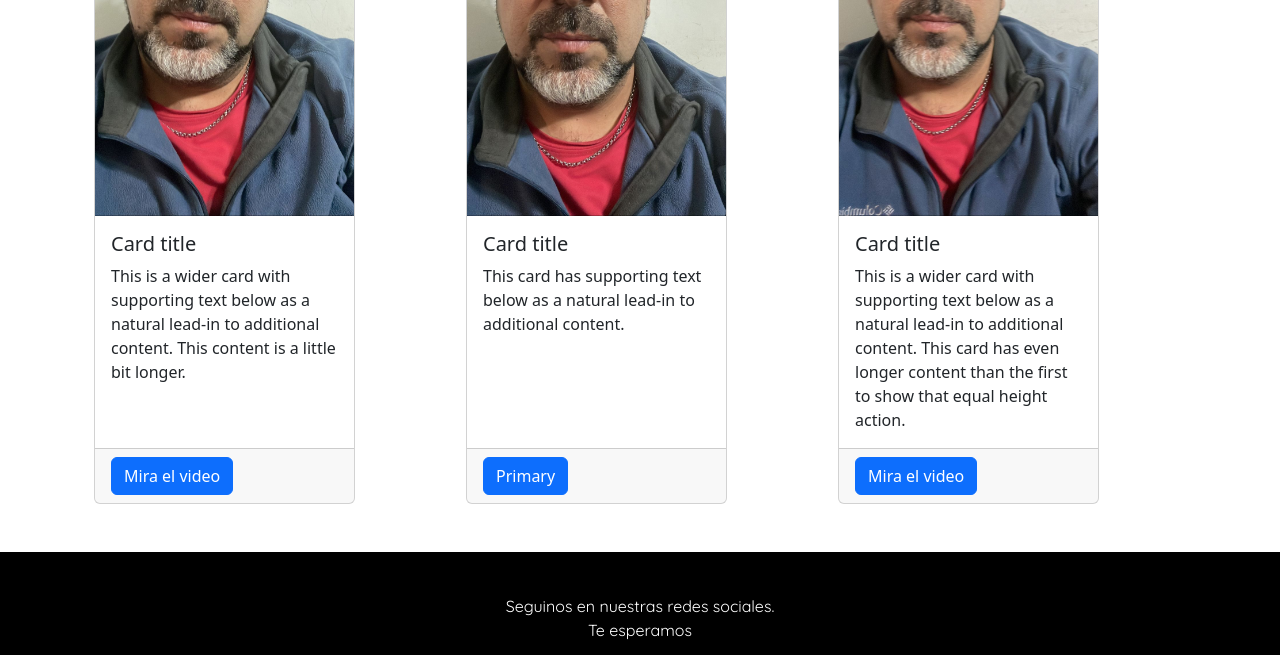
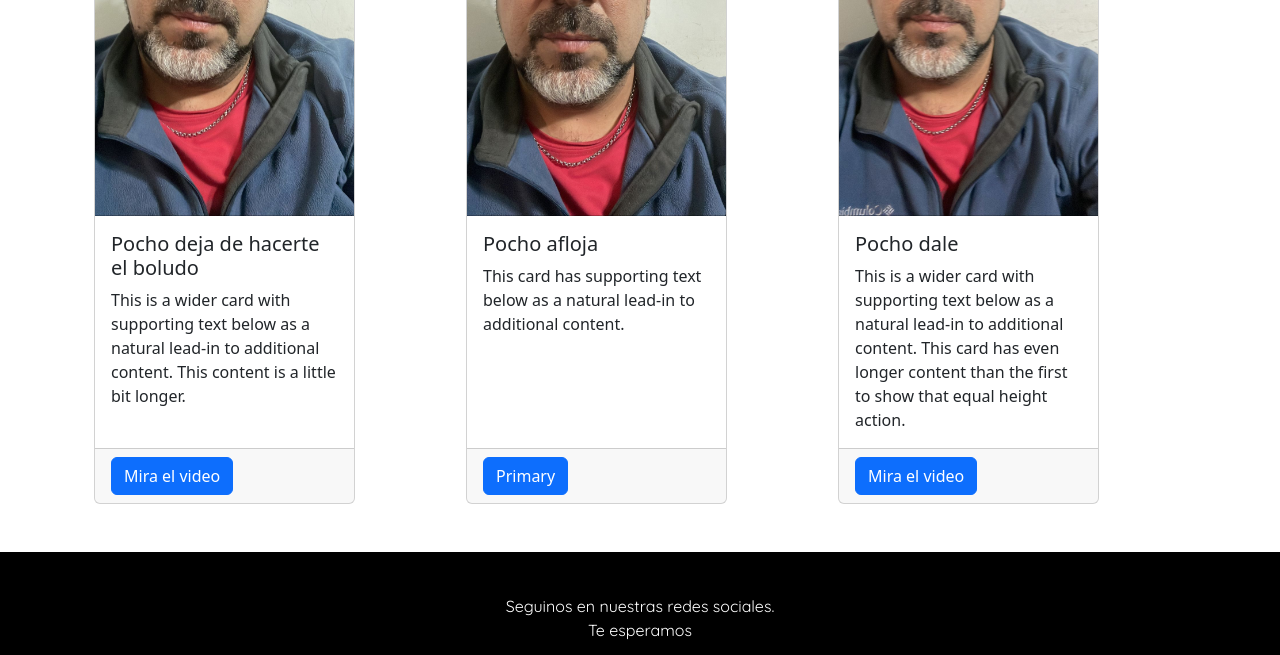
Before and after one commit to mariano-j-g/La-Celeste-2023, a plain HTML site: page index.html in a window 1280 px wide. Shown: the part 1106-1761 px from the top of the page. Drawn offline with nearby package versions, Linux system fonts and the light colour scheme; a web font is replaced by a local one.

Commit message:
cambio titulos cards

```diff
--- a/index.html
+++ b/index.html
@@ -216,7 +216,7 @@
           <div class="card h-100 w-75">
             <img src="./img/pocho3.jpeg" class="card-img-top " alt="...">
             <div class="card-body">
-              <h5 class="card-title">Card title</h5>
+              <h5 class="card-title">Pocho deja de hacerte el boludo</h5>
               <p class="card-text">This is a wider card with supporting text below as a natural lead-in to additional content. This content is a little bit longer.</p>
             </div>
             <div class="card-footer">
@@ -250,7 +250,7 @@ Mira el video
           <div class="card h-100 w-75">
             <img src="./img/pocho 2.jpeg" class="card-img-top" alt="...">
             <div class="card-body">
-              <h5 class="card-title">Card title</h5>
+              <h5 class="card-title">Pocho afloja</h5>
               <p class="card-text">This card has supporting text below as a natural lead-in to additional content.</p>
             </div>
             <div class="card-footer">
@@ -262,7 +262,7 @@ Mira el video
           <div class="card h-100 w-75">
             <img src="./img/pocho 1.jpeg" class="card-img-top" alt="...">
             <div class="card-body">
-              <h5 class="card-title">Card title</h5>
+              <h5 class="card-title">Pocho dale</h5>
               <p class="card-text">This is a wider card with supporting text below as a natural lead-in to additional content. This card has even longer content than the first to show that equal height action.</p>
             </div>
             <div class="card-footer">
```
